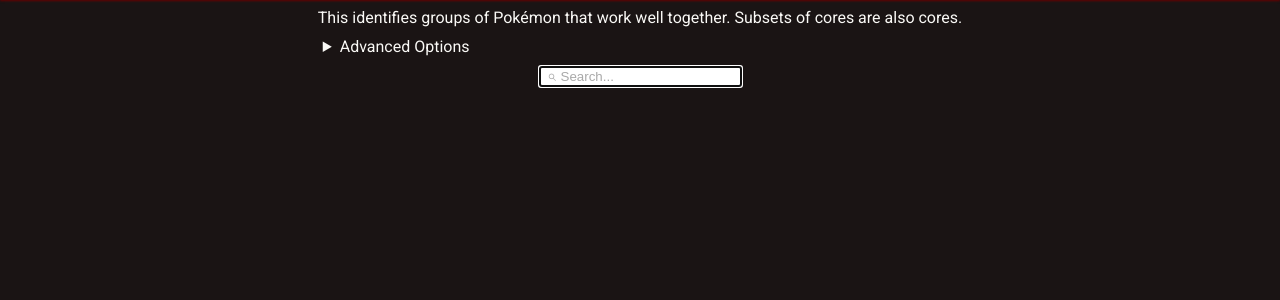
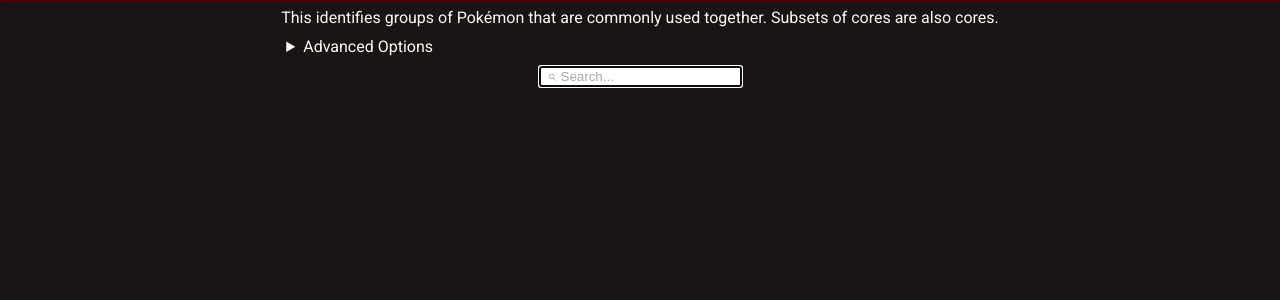
Before and after one commit to googlyeyesultra/PokeTeam, a Flask app: page /cores/1/ in a window 1280 px wide. Shown: the part 66-366 px from the top of the page. Run offline with Flask 2, Linux system fonts and the light colour scheme; some libraries are stand-ins or nearby versions.

Commit message:
Slight wording change in corefinder.

```diff
--- a/templates/CoreFinder.html
+++ b/templates/CoreFinder.html
@@ -3,7 +3,7 @@
 {% block below_navbar %}
 <script src="https://ajax.googleapis.com/ajax/libs/jquery/3.1.1/jquery.min.js"></script>
 <div id="core-finder-wrapper">
-    This identifies groups of Pokémon that work well together. Subsets of cores are also cores.
+    This identifies groups of Pokémon that are commonly used together. Subsets of cores are also cores.
     <form id=find_cores>
     <details class="advanced-options">
       <summary>Advanced Options</summary>
```
